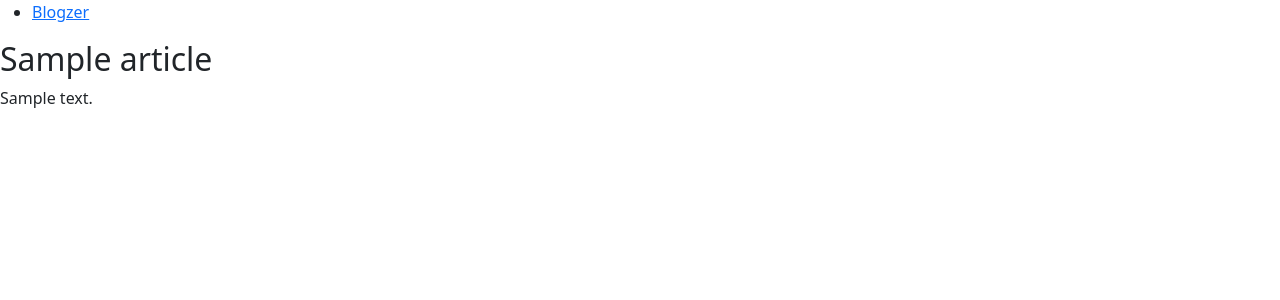
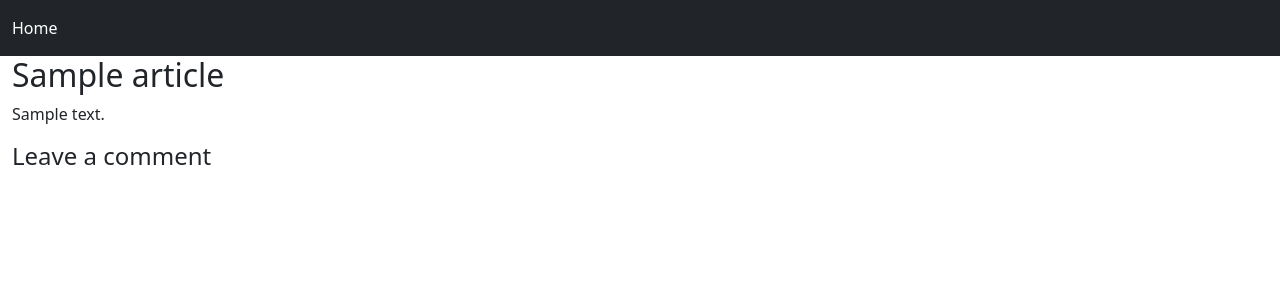
Before and after one commit to BouyeSamuel/blogzer, a Django app: a page that uses blog/templates/blog/base.html in a window 1280 px wide. Shown: the top 300 px of the page. Run offline with Django 4.2, Linux system fonts and the light colour scheme; tables that the repository leaves empty hold one stand-in row (values such as "Sample post"); parts of the project's set-up code (start-up, migrations or seed data) failed here and were passed over; some libraries are stand-ins or nearby versions.

Commit message:
prepare comment form

```diff
--- /dev/null
+++ b/blog/forms.py
@@ -0,0 +1,5 @@
+from django import forms
+
+class CommentForm(forms.Form):
+    name = forms.CharField()
+    body = forms.forms.CharField(widget=forms.Textarea)
--- a/blog/templates/blog/article_detail.html
+++ b/blog/templates/blog/article_detail.html
@@ -3,4 +3,20 @@
 {% block content %}
     <h2>{{ object.title }}</h2>
     <p>{{ object.body }}</p>
+
+
+    <h4 class="bt-5">Leave a comment</h4>
+    <form>
+        {{form}}
+        {% comment %} <div class="mb-3">
+            <input type="text" name="title" class="form-control" placeholder="Your name"/>
+        </div>
+        <div class="mb-3 form-floating">
+            <textarea class="form-control" name="body" id="body" style="height: 100px"></textarea>
+            <label for="body">Comments</label>
+        </div>
+        <div class="mb-3">
+            <button class="btn btn-primary" type="submit">Comment</button>
+        </div> {% endcomment %}
+    </form>
 {% endblock %}
--- a/blog/templates/blog/base.html
+++ b/blog/templates/blog/base.html
@@ -11,16 +11,22 @@
 <body>
     <div id="sidebar">
         {% block sidebar %}
-            <ul>
-                <li><a href="{% url "article_list" %}">Blogzer</a></li>
-            </ul>
+            <nav class="navbar navbar-dark bg-dark">
+                <div class="container-fluid">
+                      <div class="navbar-nav">
+                        <a class="nav-link active" aria-current="page" href="{% url "article_list" %}">Home</a>
+                    </div>
+                  </div>
+            </nav>
         {% endblock %}
     </div>
 
-    <div id="content">
-        {% block content %}
+    <div id="container content">
+        <div class="container-fluid">
+            {% block content %}
             Content here...
-        {% endblock %}
+            {% endblock %}
+        </div>
     </div>
 </body>
 </html>
--- a/blog/views.py
+++ b/blog/views.py
@@ -1,11 +1,17 @@
-from django.views.generic import ListView, DetailView
+from django.views.generic import ListView, DetailView, FormView
 from .models import Article
+from .forms import CommentForm
 
 class ArticleListView(ListView):
     model = Article
-    template_name = 'article_list.html'
+    template_name = 'blog/article_list.html'
 
 
 class ArticleDetailView(DetailView):
     model = Article
     template_name = 'blog/article_detail.html'
+
+class CommentFormView(FormView):
+    template_name = 'blog/article_list.html'
+    form_class = CommentForm
+    success_url = '/'
```
